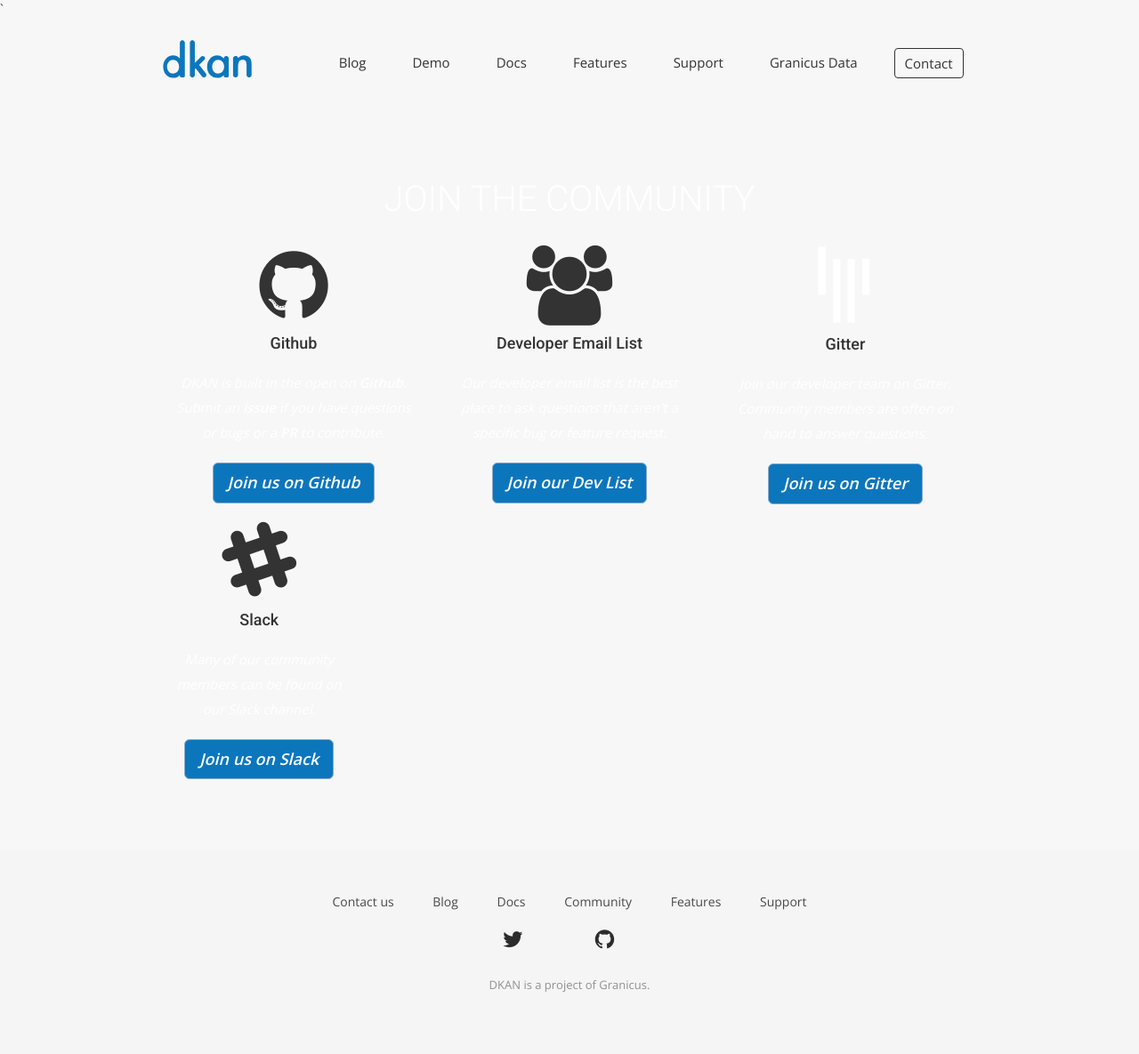
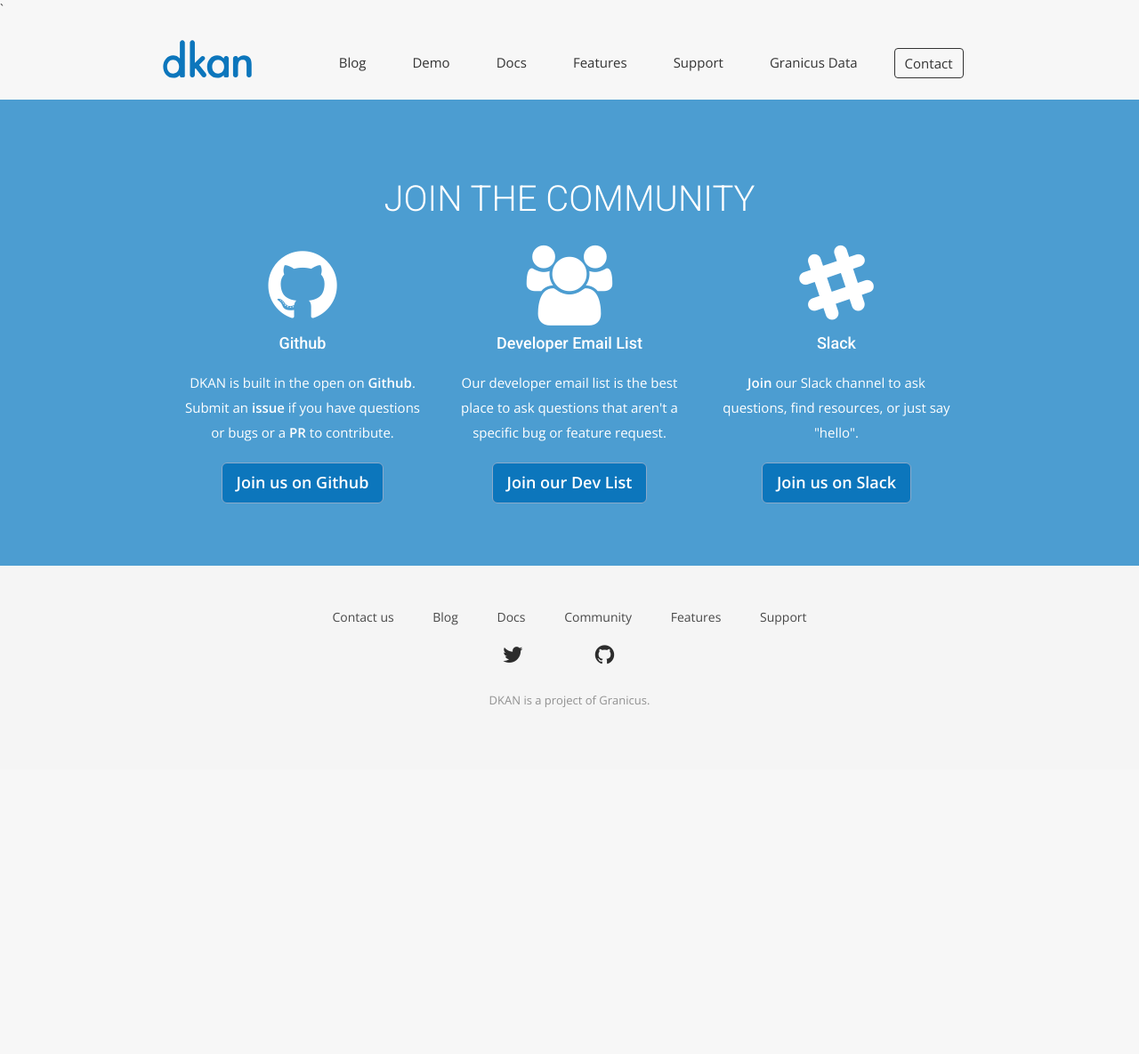
Before and after one commit to GetDKAN/GetDKAN.com, a Jekyll site: the page built from community.html, in a window 1280 px wide. Shown: the whole page at 89% size. Built offline with Jekyll 4.4.1, drawn with Linux system fonts in a browser that asks for light colours; nearby versions of some CDN libraries; some web fonts are replaced; after the commit the page ends 900 px from its top, so only the background shows below that.

Commit message:
Update community.html

```diff
--- a/community.html
+++ b/community.html
@@ -3,11 +3,13 @@
 title: DKAN | Community
 permalink: /community/
 ---
-<section id="community">
+<section id="community" class="bg-blue">
 	<div class="container">
 		<div class="row">
       <div class="section-title">
 				<h2>Join the Community</h2>
+			</div>
+		</div>
 		<div class="row">
 			<div class="col-sm-6 col-md-4 margin-b-30">
 				<div class="feature-box-center text-center">
@@ -29,25 +31,13 @@
 			</div><!--/col-->
 			<div class="col-sm-6 col-md-4 margin-b-30">
 				<div class="feature-box-center text-center">
-                      <img src="{{ site.baseurl }}/img/gitter-logo.svg" alt="Gitter logo" id="gitter-logo" />
-                      <h4 class="text-capitalize">Gitter</h4>
-                      <p>
-                        Join our developer team on Gitter. Community members are often on hand to answer questions. <br/> <a href="https://gitter.im/NuCivic/dkan" class="btn btn-primary btn-lg" role="button">Join us on Gitter</a>
-                      </p>
-                  </div>
-              </div>
-              <div class="col-sm-6 col-md-3 margin-b-30">
-                  <div class="feature-box-center text-center">
 						<i class="fa fa-slack" aria-hidden="true"></i>
 						<h4 class="text-capitalize">Slack</h4>
 						<p>
-                        Many of our community members can be found on our Slack channel. <br/> <a href="https://dkan.slack.com/" class="btn btn-primary btn-lg" role="button">Join us on Slack</a>
-                    <script async defer src="https://dkansignup.herokuapp.com/slackin.js?large"></script>
+							<a href="https://dkansignup.herokuapp.com/">Join</a> our Slack channel to ask questions, find resources, or just say "hello". <br/> <a href="https://dkansignup.herokuapp.com/" class="btn btn-primary btn-lg" role="button">Join us on Slack</a>
 						</p>
 				</div>
 			</div>
     </div>
   </div>
-    </div>
-  </div>
 </section>
```
Lines whose indentation alone changed are shown as unchanged.
